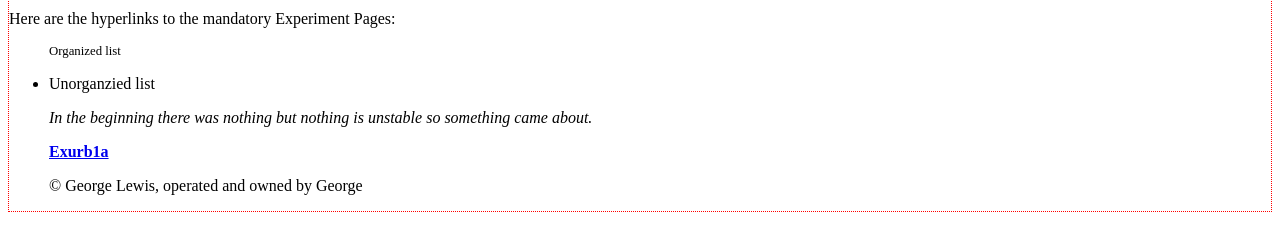
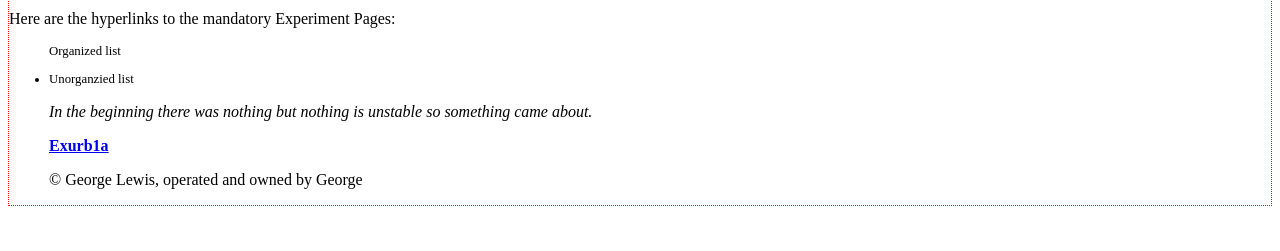
Before and after one commit to DuckyOperator/georgewebsite.github.io, a plain HTML site: page index.html in a window 1280 px wide. Shown: the part 391-642 px from the top of the page. Drawn offline with Linux system fonts and the light colour scheme.

Commit message:
Update index.html

```diff
--- a/index.html
+++ b/index.html
@@ -33,7 +33,7 @@
         <ol style="font-size:1vw;" type="A">
             <il> Organized list
         </ol>
-        <ul>
+        <ul style="font-size:1vw;" style="list-style-type:square;">
             <li> Unorganzied list
         </ul>
       </article>
```
